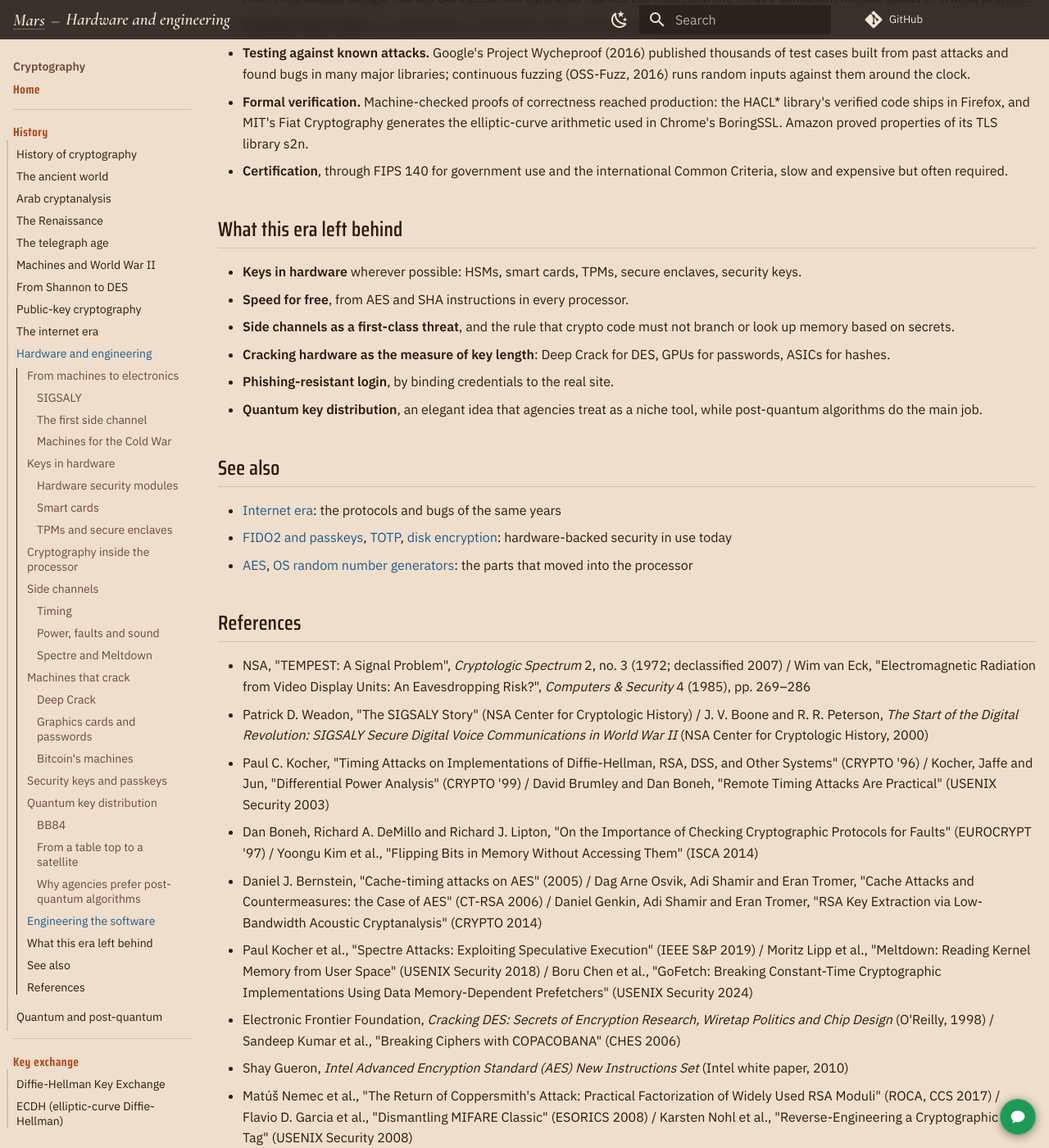
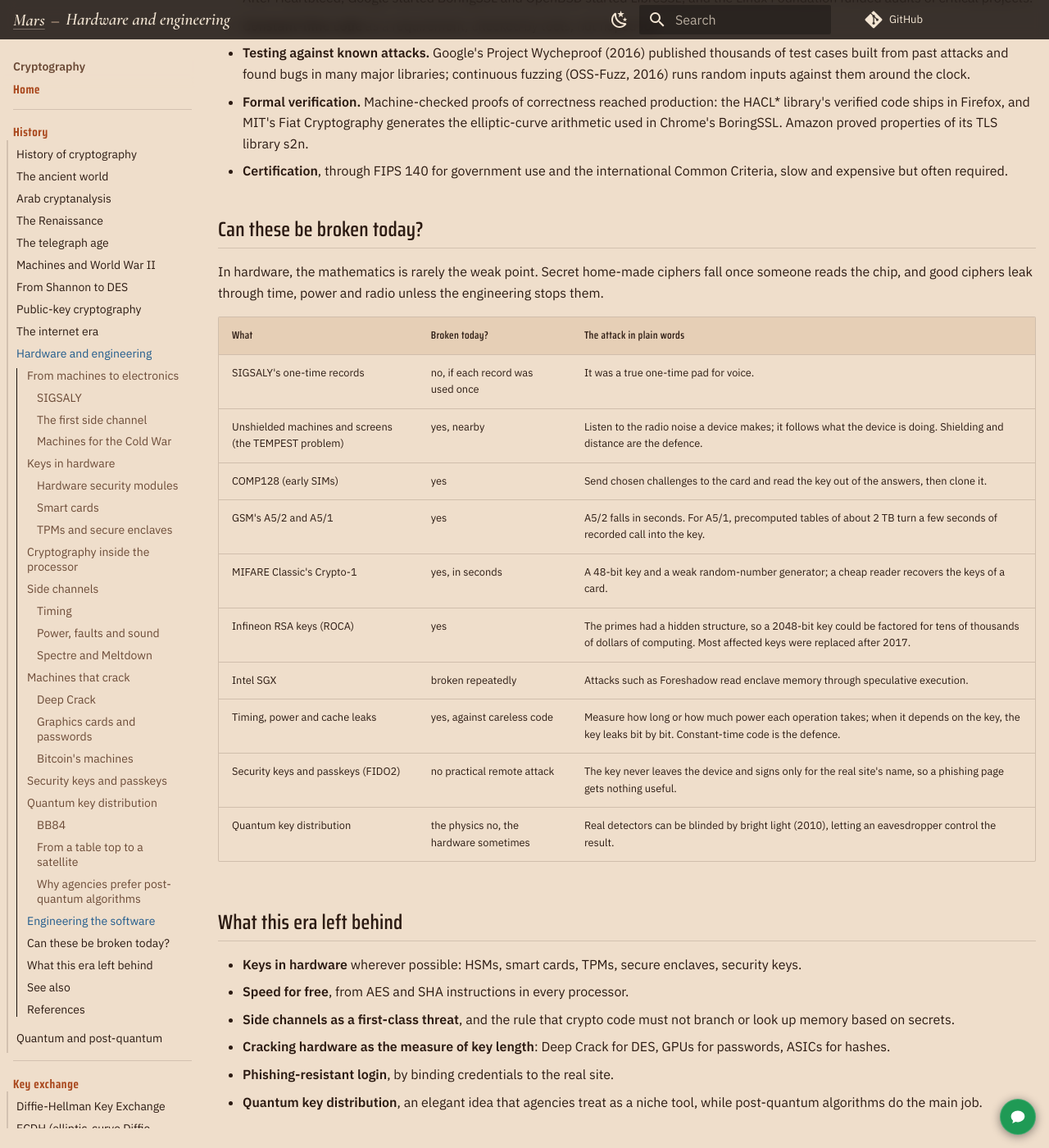
Before and after one commit to TTMathCS/cryptography, an MkDocs documentation site: the page built from docs/history/09-Hardware-and-Engineering.md, in a window 1280 px wide and 1400 px high, scrolled down 8082 px. Shown: the whole window at 82% size. Built offline with MkDocs 1.6.1 and Material for MkDocs 9.7.7, drawn with Linux system fonts in a browser that asks for light colours; comment, search, counter and statistics services are not loaded.

Commit message:
History, Hardware and engineering: 'Can these be broken today?' for each device, chip cipher and leak (#1)
Co-Authored-By: Claude Opus 5.5 <noreply@anthropic.com>
Claude-Session: https://claude.ai/code/session_01BzeR6oCkyYZtrCqTFc8DBr

```diff
--- a/docs/history/09-Hardware-and-Engineering.md
+++ b/docs/history/09-Hardware-and-Engineering.md
@@ -452,6 +452,25 @@ the people who write cryptographic code to change how they work.
 - **Certification**, through FIPS 140 for government use and the
   international Common Criteria, slow and expensive but often required.
 
+## Can these be broken today?
+
+In hardware, the mathematics is rarely the weak point. Secret home-made
+ciphers fall once someone reads the chip, and good ciphers leak through
+time, power and radio unless the engineering stops them.
+
+| What | Broken today? | The attack in plain words |
+|---|---|---|
+| SIGSALY's one-time records | no, if each record was used once | It was a true one-time pad for voice. |
+| Unshielded machines and screens (the TEMPEST problem) | yes, nearby | Listen to the radio noise a device makes; it follows what the device is doing. Shielding and distance are the defence. |
+| COMP128 (early SIMs) | yes | Send chosen challenges to the card and read the key out of the answers, then clone it. |
+| GSM's A5/2 and A5/1 | yes | A5/2 falls in seconds. For A5/1, precomputed tables of about 2 TB turn a few seconds of recorded call into the key. |
+| MIFARE Classic's Crypto-1 | yes, in seconds | A 48-bit key and a weak random-number generator; a cheap reader recovers the keys of a card. |
+| Infineon RSA keys (ROCA) | yes | The primes had a hidden structure, so a 2048-bit key could be factored for tens of thousands of dollars of computing. Most affected keys were replaced after 2017. |
+| Intel SGX | broken repeatedly | Attacks such as Foreshadow read enclave memory through speculative execution. |
+| Timing, power and cache leaks | yes, against careless code | Measure how long or how much power each operation takes; when it depends on the key, the key leaks bit by bit. Constant-time code is the defence. |
+| Security keys and passkeys (FIDO2) | no practical remote attack | The key never leaves the device and signs only for the real site's name, so a phishing page gets nothing useful. |
+| Quantum key distribution | the physics no, the hardware sometimes | Real detectors can be blinded by bright light (2010), letting an eavesdropper control the result. |
+
 ## What this era left behind
 
 - **Keys in hardware** wherever possible: HSMs, smart cards, TPMs, secure
```
